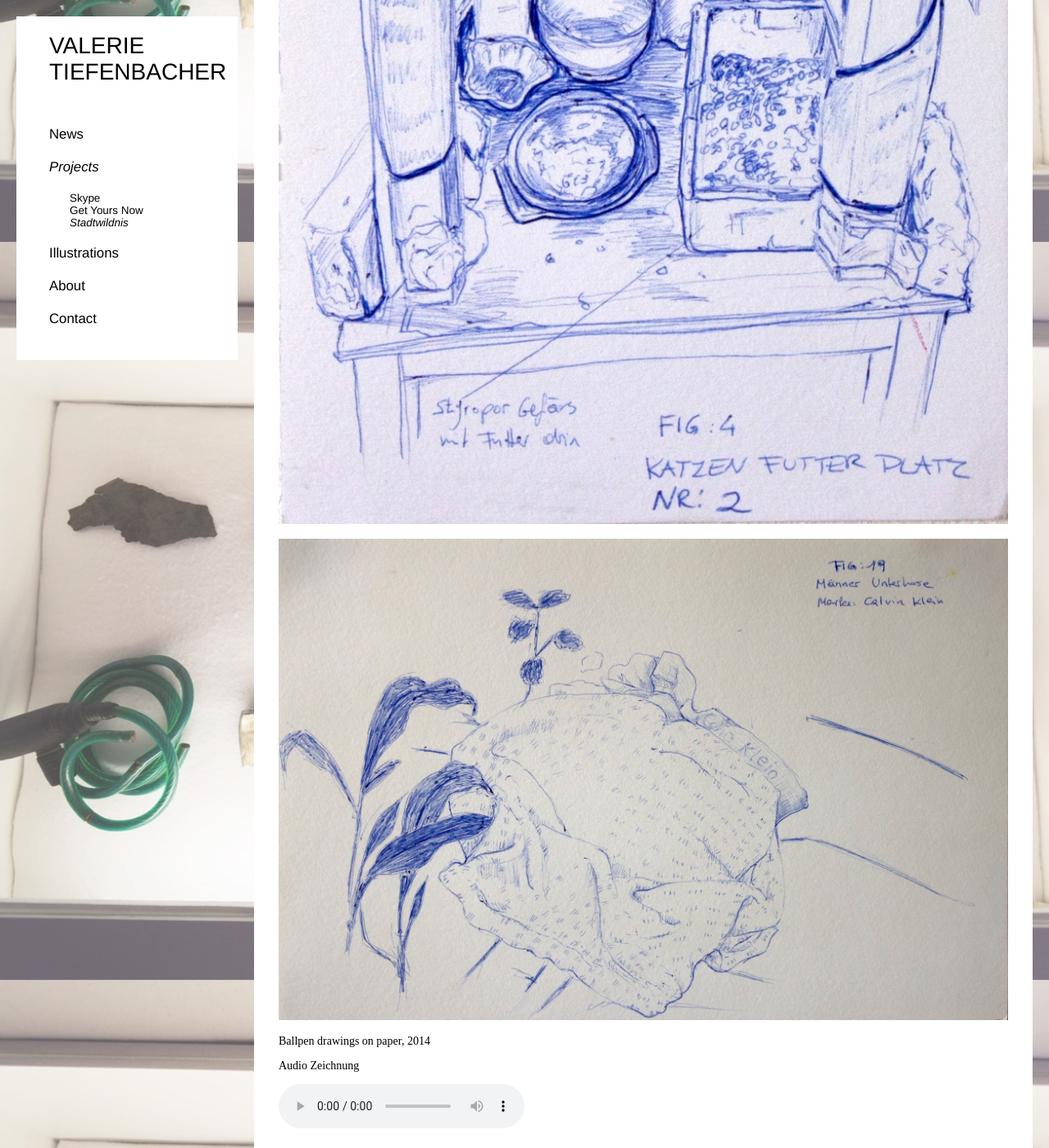
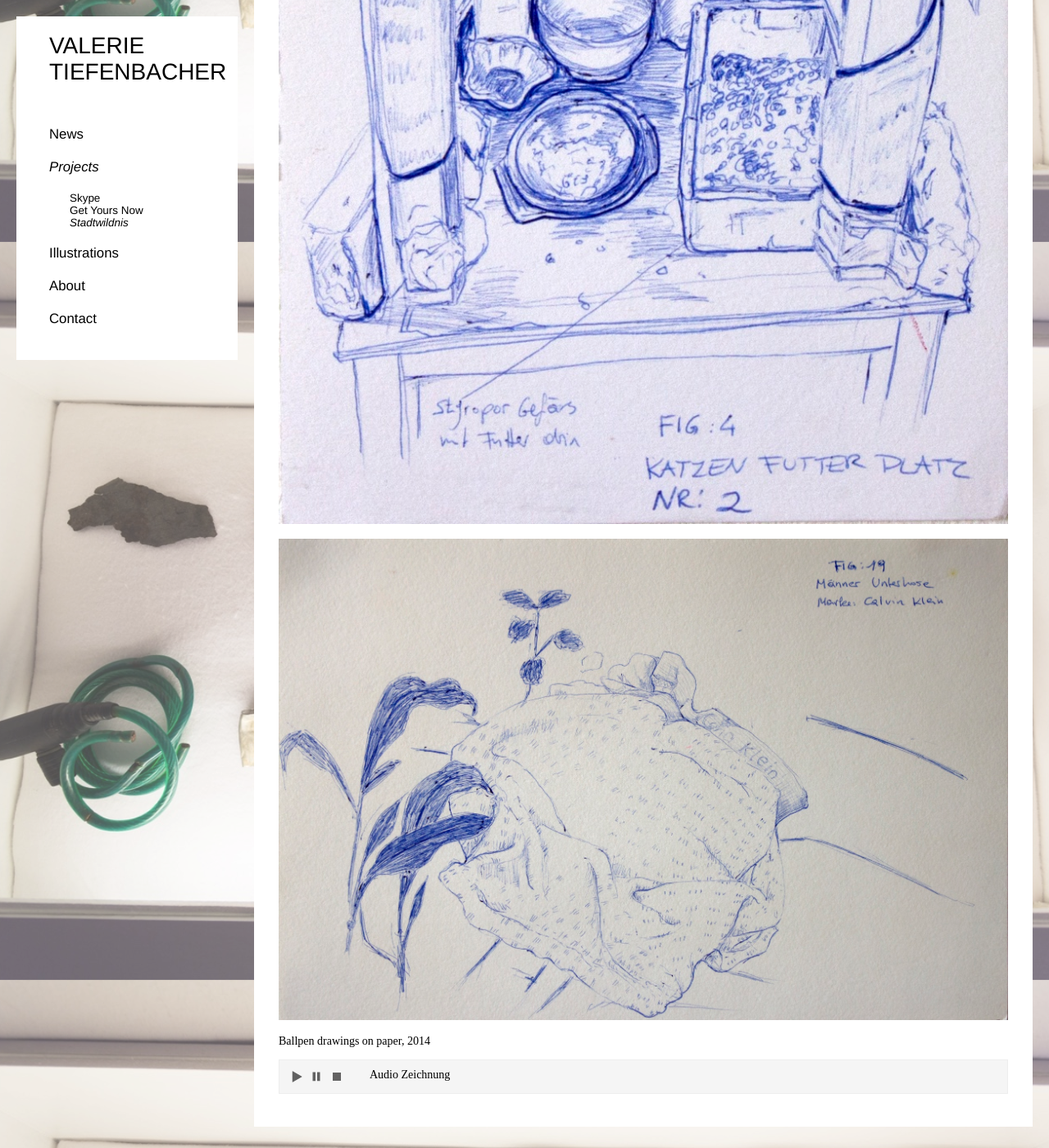
Before and after one commit to vtiefenbacher/vtiefenbacher.github.io, a Jekyll site: the page built from _posts/projects/2016-02-01-Stadtwildnis.md, in a window 1280 px wide and 1400 px high, scrolled down 4205 px. Shown: the whole window at 82% size. Built offline with Jekyll 4.4.1, drawn with Linux system fonts in a browser that asks for light colours; some web fonts are replaced.

Commit message:
Added audio icons.

```diff
--- a/_layouts/post.html
+++ b/_layouts/post.html
@@ -26,9 +26,17 @@ layout: default
     </div>
   {% endfor %}
   {% for track in page.audio %}
-    <p>{{track.title}}</p>
-    <audio controls>
-      <source src={{track.url}} type="audio/mpeg">
-    </audio>
+    <div class='audio-player'>
+
+      <audio>
+        <source src={{track.url}} type="audio/mpeg">
+      </audio>
+      <ul class='player-icons'>
+        <li class='audio-button play-button'></li>
+        <li class='audio-button pause-button'></li>
+        <li class='audio-button stop-button'></li>
+        <li class='track-title'><span>{{track.title}}<span></li>
+      </div>
+    </div>
   {% endfor %}
 </article>
--- a/_sass/_layout.scss
+++ b/_sass/_layout.scss
@@ -217,6 +217,52 @@ a {
 	display:none;
 }
 
+.audio-player {
+}
+.player-icons {
+  background-color: #f5f5f5;
+  border: 1px solid #eee;
+  // margin: 0 20px;
+  padding: 10px;
+  position: relative;
+  display: block;
+  height: 20px;
+  margin-bottom: 20px;
+}
+.play-button, .pause-button, .stop-button {
+  width: 20px;
+  height: 20px;
+  position: absolute;
+  background: url('/assets/images/audioplayer-icons_small.png');
+  opacity: .6;
+  cursor: pointer;
+}
+.play-button:hover , .pause-button:hover , .stop-button:hover {
+  opacity: 1;
+}
+.play-button {
+  left: 10px;
+  background-position: 0px 0px;
+}
+.pause-button {
+  left: 35px;
+  background-position: 0px -20px;
+}
+.stop-button {
+  left: 60px;
+  background-position: 0px -40px;
+}
+.track-title {
+  position: absolute;
+  left: 110px;
+}
+
+.button-animate {
+  filter: drop-shadow(1px 1px 1px #555);
+  -webkit-filter: drop-shadow(1px 1px 0px #555);
+  opacity: 1;
+}
+
 @media screen and (min-width: 921px) {
   body {
     // background-image: url('/assets/images/background.jpg');
--- a/js/script.js
+++ b/js/script.js
@@ -46,6 +46,27 @@ $(document).ready(function(){
   //   console.log('s empty');
   // }
   load_background($('body').data('background'));
+
+  //***** audio ****
+
+  $('.play-button').click(function(){
+    $('.button-animate').removeClass('button-animate');
+    $(this).addClass('button-animate');
+    $(this).parents().prev('audio').get(0).play();
+  })
+  $('.pause-button').click(function(){
+    if (!$(this).parents().prev('audio').get(0).paused){
+      $('.button-animate').removeClass('button-animate');
+      $(this).addClass('button-animate');
+      $(this).parents().prev('audio').get(0).pause();
+    }
+  })
+  $('.stop-button').click(function(){
+    $('.button-animate').removeClass('button-animate');
+    $(this).parents().prev('audio').get(0).pause();
+    $(this).parents().prev('audio').get(0).currentTime = 0;
+  })
+
 });
 
 
```
Also changed, not shown: assets/images/audioplayer-icons_small.png (added), assets/images/audioplayer-sprite.png (added), 1 other file.
